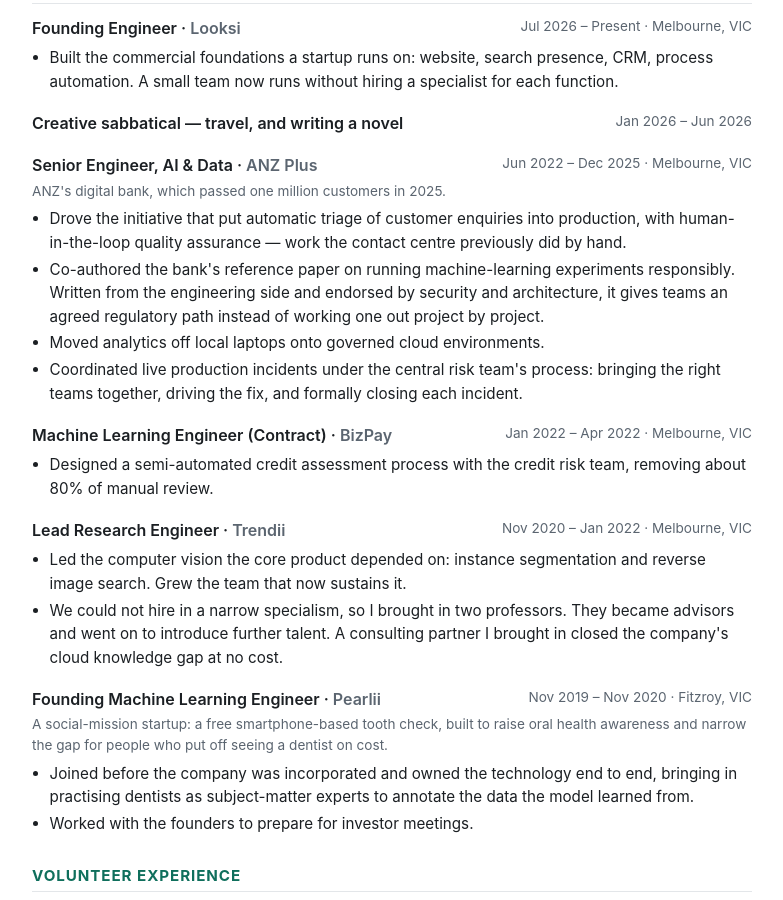
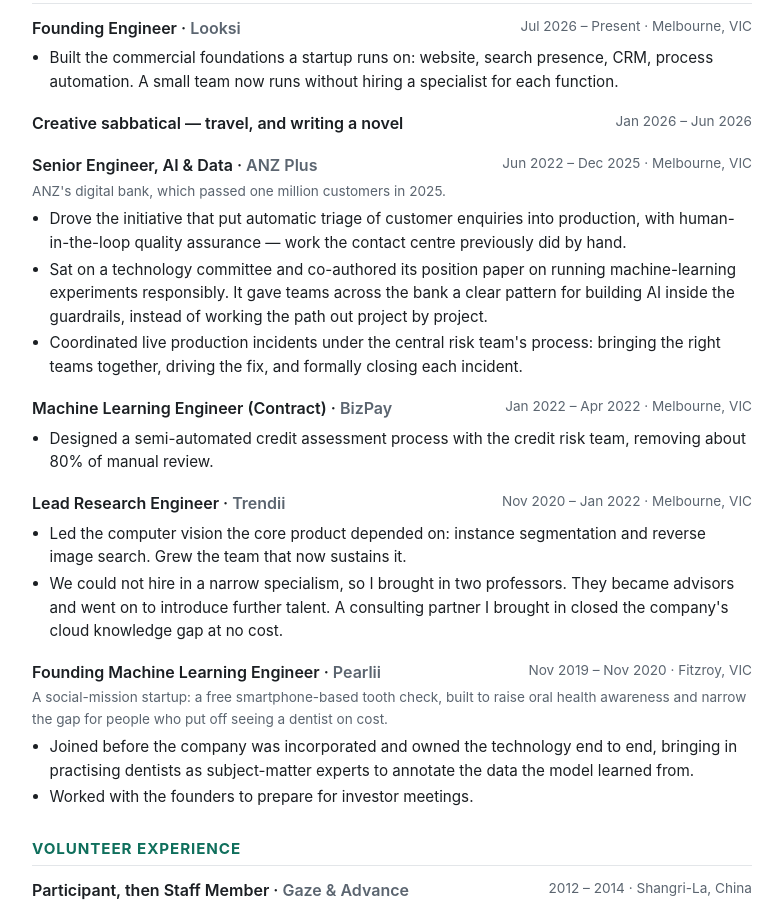
Before and after one commit to ruodingt/ruodingt.github.io, a Jekyll site: the page built from cv/index.md, in a window 1280 px wide and 900 px high, scrolled down 1100 px. Shown: the whole window, without its empty margins (248-1031 px from the left). Built offline with Jekyll 4.4.1, drawn with Linux system fonts in a browser that asks for light colours.

Commit message:
Lead the ANZ paper bullet with the committee seat
Sitting on the technology committee is the governance fact here, and it
subsumes the old bullet's "endorsed by security and architecture". Restores
"position paper", which is what the artefact was actually called.

Drops the bullet about moving analytics onto governed cloud: true, but it
says nothing a board would act on.

Co-Authored-By: Claude Opus 5 <noreply@anthropic.com>

```diff
--- a/_data/cv.yml
+++ b/_data/cv.yml
@@ -40,8 +40,7 @@ experience:
     context: "ANZ's digital bank, which passed one million customers in 2025."
     achievements:
       - "Drove the initiative that put automatic triage of customer enquiries into production, with human-in-the-loop quality assurance &mdash; work the contact centre previously did by hand."
-      - "Co-authored the bank's reference paper on running machine-learning experiments responsibly. Written from the engineering side and endorsed by security and architecture, it gives teams an agreed regulatory path instead of working one out project by project."
-      - "Moved analytics off local laptops onto governed cloud environments."
+      - "Sat on a technology committee and co-authored its position paper on running machine-learning experiments responsibly. It gave teams across the bank a clear pattern for building AI inside the guardrails, instead of working the path out project by project."
       - "Coordinated live production incidents under the central risk team's process: bringing the right teams together, driving the fix, and formally closing each incident."
   - company: "BizPay"
     title: "Machine Learning Engineer (Contract)"
```
